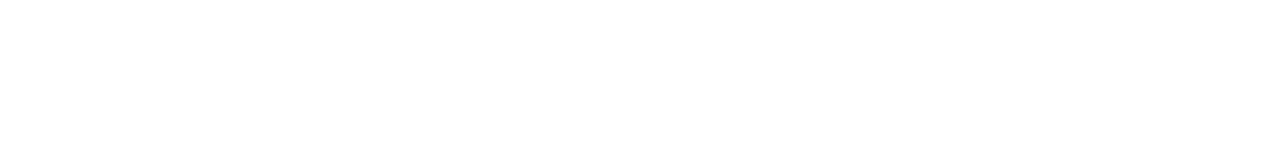
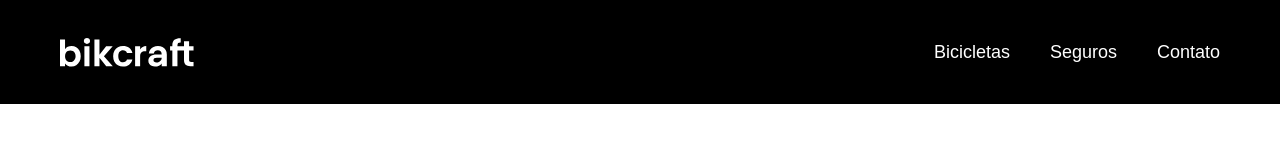
Before and after one commit to ArthurSC20/bikcraft, a plain HTML site: page index.html in a window 1280 px wide. Drawn offline with Linux system fonts and the light colour scheme.

Commit message:
heade-e-menu

```diff
--- /dev/null
+++ b/css/global/global.css
@@ -0,0 +1,26 @@
+body {
+  margin: 0px;
+  font-family: Arial, Helvetica, sans-serif;
+}
+
+h1,
+h2,
+h3,
+p {
+  margin: 0px;
+}
+
+a {
+  text-decoration: none;
+}
+
+img {
+  display: block;
+  max-width: 100%;
+}
+
+ul {
+  list-style: none;
+  margin: 0px;
+  padding: 0px;
+}
--- /dev/null
+++ b/css/global/header.css
@@ -0,0 +1,67 @@
+.header-bg {
+  background-color: #000;
+}
+
+.header {
+  display: flex;
+  flex-wrap: wrap;
+  gap: 1.25rem;
+  justify-content: space-between;
+  color: #fff;
+  padding: 1.25rem;
+  align-items: center;
+  box-sizing: border-box;
+  max-width: 75rem;
+  margin: 0 auto;
+}
+
+.header-menu {
+  display: flex;
+  flex-wrap: wrap;
+  gap: 2.5rem;
+}
+
+.header-menu a {
+  display: inline-block;
+  color: #fff;
+  padding: 1rem 0;
+  font-size: 1.125rem;
+  line-height: 2rem;
+  position: relative;
+}
+
+.header-menu a::after {
+  content: "";
+  display: block;
+  position: absolute;
+  background-color: #fff;
+  height: 2px;
+  width: 0px;
+  transition: 0.3s;
+}
+
+.header-menu a:hover::after {
+  width: 100%;
+}
+
+@media (max-width: 800px) {
+  .header-menu a {
+    background: #111;
+    padding: 0.75rem 1rem;
+    border-radius: 4px;
+  }
+  .header a::after {
+    display: none;
+  }
+}
+
+@media (max-width: 600px) {
+  .header-menu {
+    gap: 0.75rem;
+  }
+
+  .header-menu a {
+    font-size: 0.875rem;
+    padding: 0.5rem 0.75rem;
+  }
+}
--- a/css/style.css
+++ b/css/style.css
@@ -0,0 +1,2 @@
+@import "./global/global.css";
+@import "./global/header.css";
--- a/index.html
+++ b/index.html
@@ -10,7 +10,20 @@
 </head>
 
 <body>
-
+  <header class="header-bg">
+    <div class="header">
+      <a href="./">
+        <img src="./img/bikcraft.svg" alt="Bikcraft">
+      </a>
+      <nav aria-label="primária">
+        <ul class="header-menu">
+          <li><a href="">Bicicletas</a></li>
+          <li><a href="">Seguros</a></li>
+          <li><a href="">Contato</a></li>
+        </ul>
+      </nav>
+    </div>
+  </header>
 </body>
 
 </html>
```
